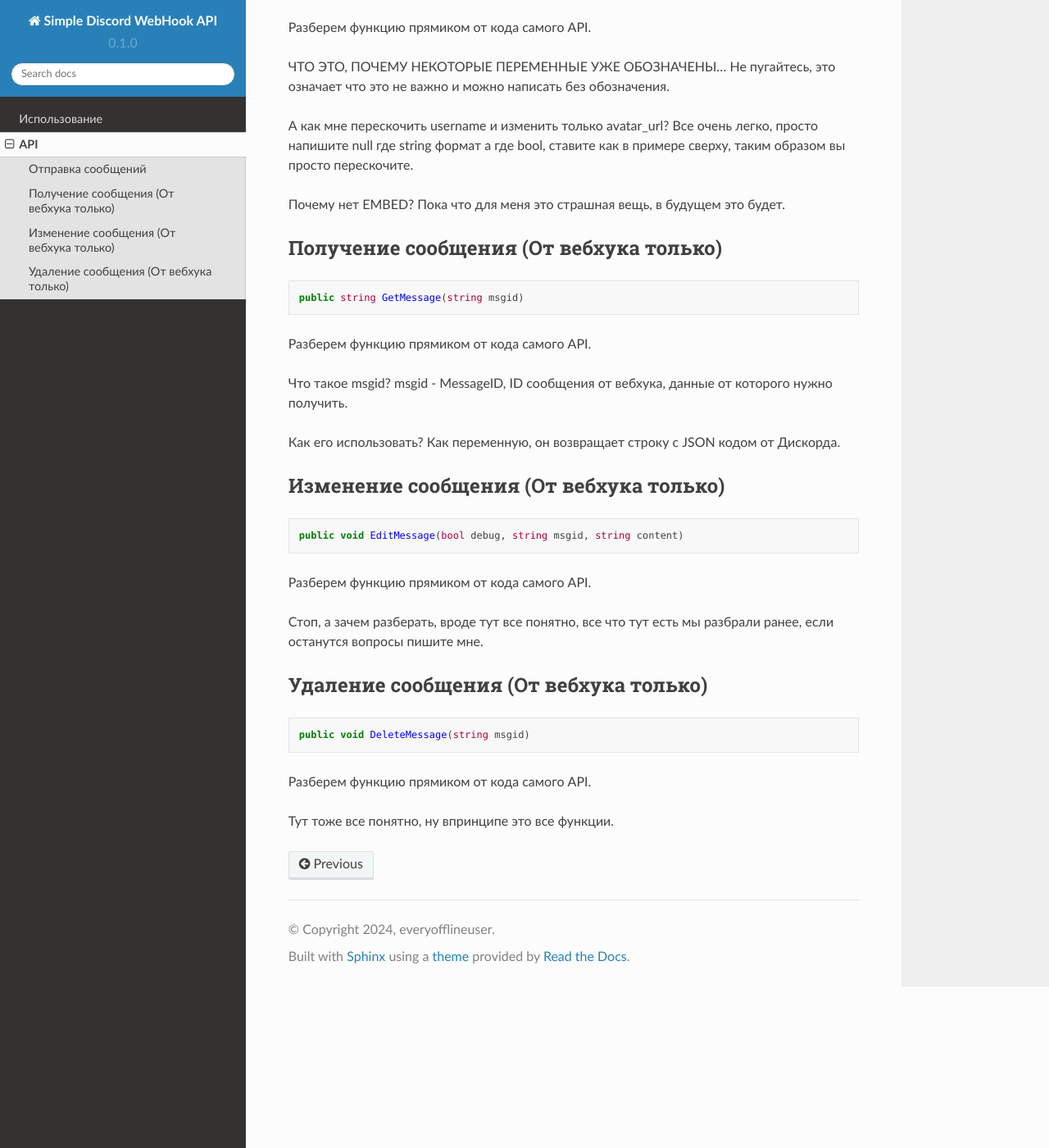
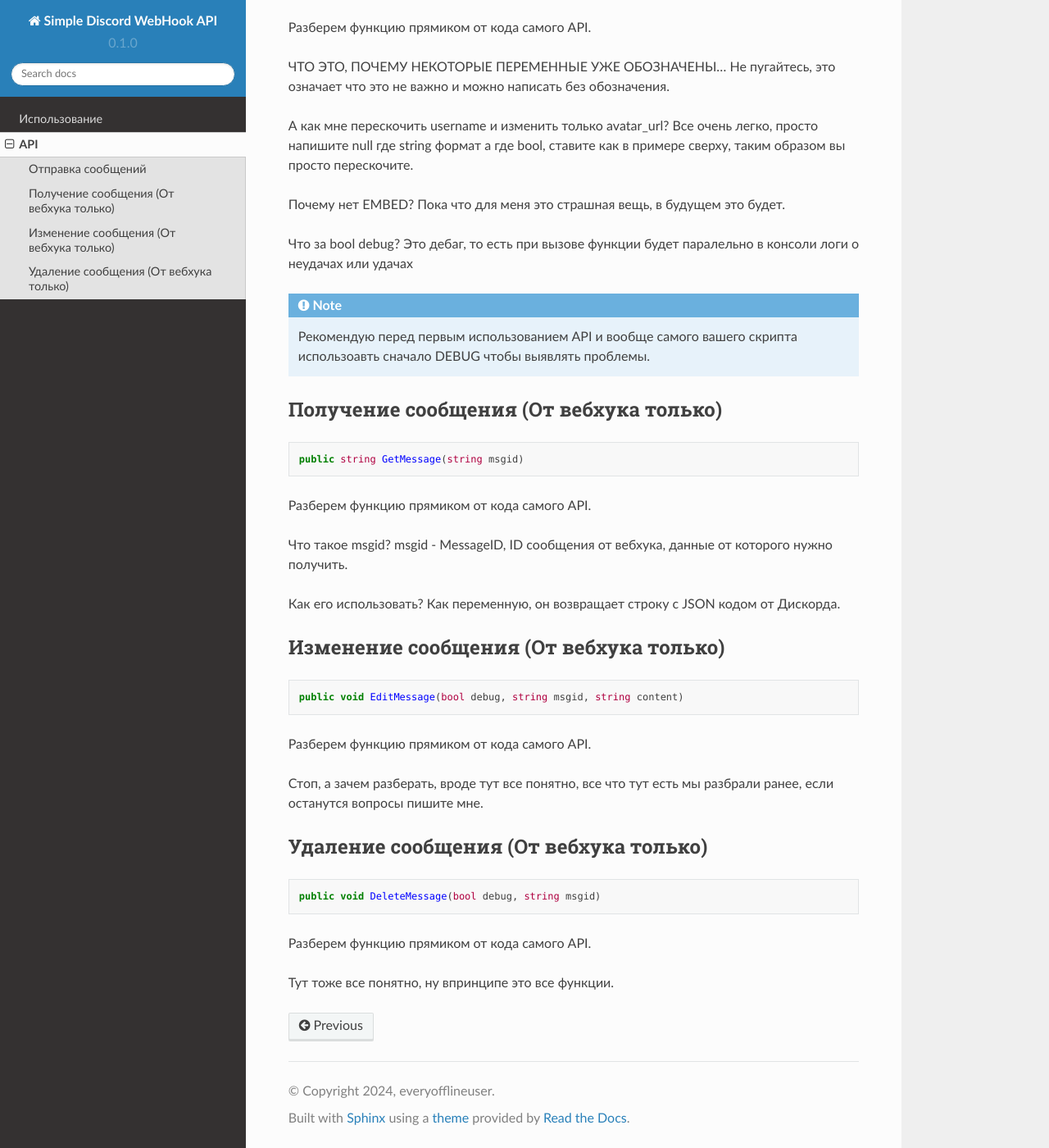
Before and after one commit to NeAleks18/simpledswebhookdocs, a Sphinx documentation site: the page built from docs/source/api.rst, in a window 1280 px wide and 1400 px high, scrolled down 261 px. Shown: the whole window at 82% size. Built offline with Sphinx 7.4.7 and the Read the Docs theme 2.0.0, drawn with Linux system fonts in a browser that asks for light colours.

Commit message:
Update api.rst

```diff
--- a/docs/source/api.rst
+++ b/docs/source/api.rst
@@ -20,6 +20,13 @@ API
 
 Почему нет EMBED?
 Пока что для меня это страшная вещь, в будущем это будет.
+
+Что за bool debug?
+Это дебаг, то есть при вызове функции будет паралельно в консоли логи о неудачах или удачах
+
+.. note::
+
+   Рекомендую перед первым использованием API и вообще самого вашего скрипта использоавть сначало DEBUG чтобы выявлять проблемы.
 
 .. _getmsg:
 
@@ -58,7 +65,7 @@ msgid - MessageID, ID сообщения от вебхука, данные от
 
 .. code-block:: csharp
 
-   public void DeleteMessage(string msgid)
+   public void DeleteMessage(bool debug, string msgid)
 
 Разберем функцию прямиком от кода самого API.
 
```
